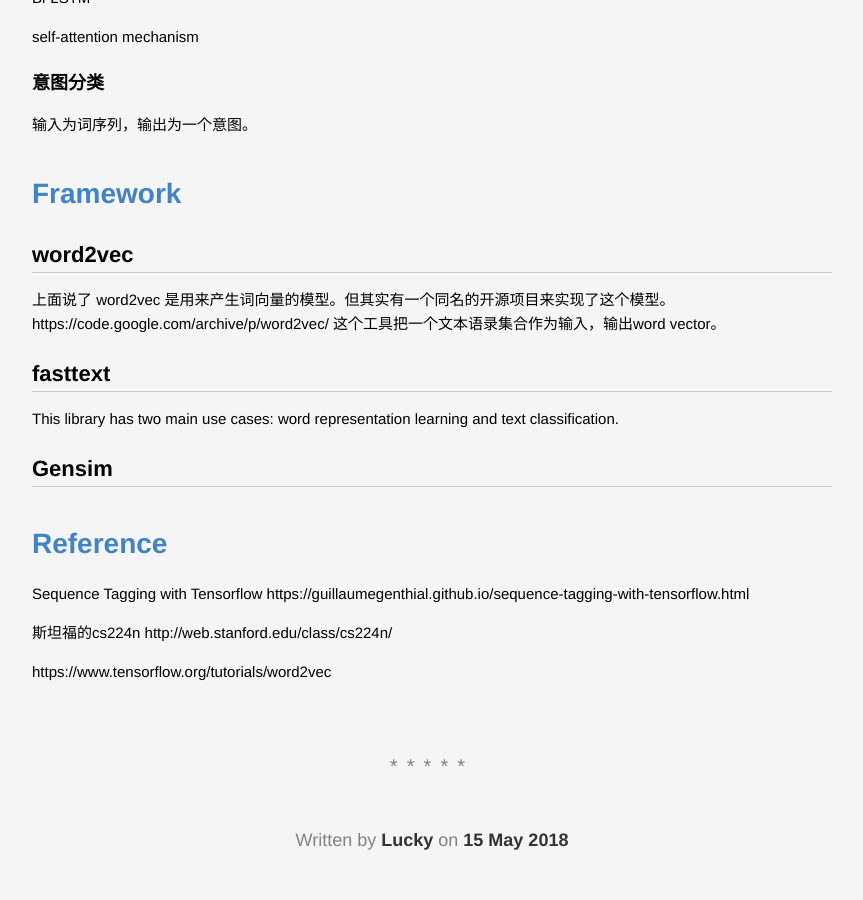
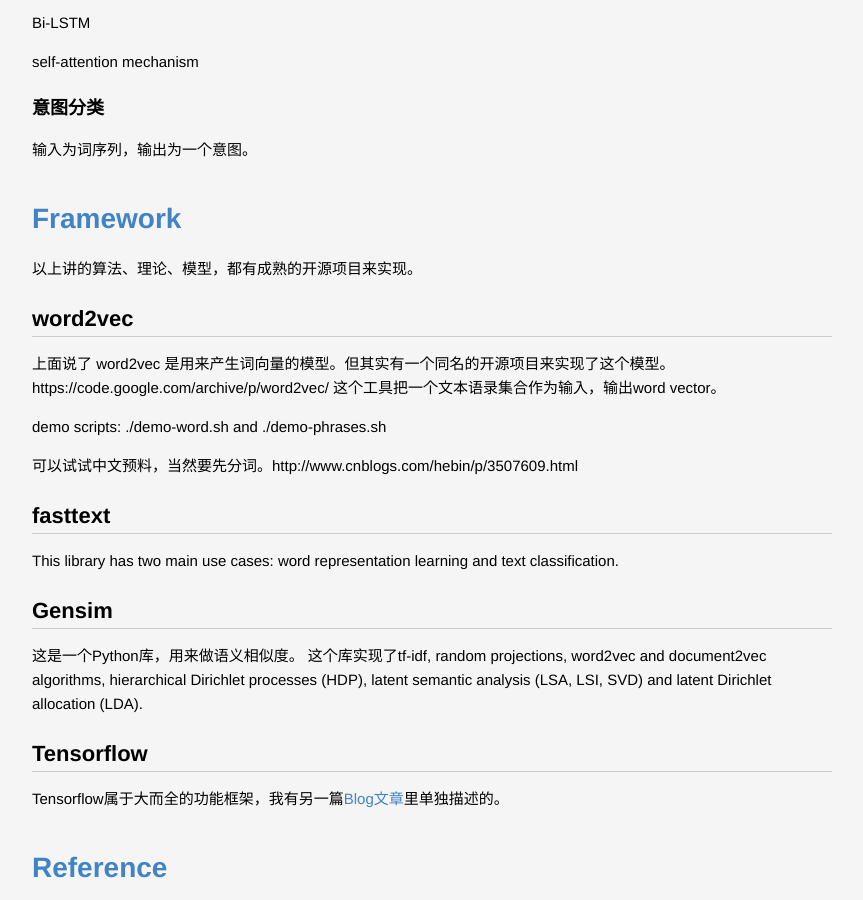
Before and after one commit to lucky521/blog, a Jekyll site: the page built from _posts/2018-05-15-nlp-using-machine-learning.markdown, in a window 1280 px wide and 900 px high, scrolled down 1504 px. Shown: the whole window, without its empty margins (208-1071 px from the left). Built offline with Jekyll 4.4.1, drawn with Linux system fonts in a browser that asks for light colours.

Commit message:
update blog

```diff
--- a/_posts/2018-03-25-boosting.markdown
+++ b/_posts/2018-03-25-boosting.markdown
@@ -93,10 +93,13 @@
 
 XGBoost在训练模型时有两类参数，Tree Booster Parameters和Task parameters。体现在API上就是train函数的第一个参数params就是Booster params，第二个参数dtrain是训练数据，从第三个参数开始就都是Task parameter，都有默认值。
 
-注意param这一项中的objective指明学习目标
+注意param这一项中的objective指明学习目标：
     reg:linear  线性回归模型
     binary:logistic    逻辑分类模型
     rank:pairwise  do ranking task by minimizing the pairwise loss
+注意task参数：
+    注意 n_estimators 是scikit-learn版本接口的参数！
+    num_round 控制booster的个数
 
 进行一次预测
 
--- a/_posts/2018-05-15-nlp-using-machine-learning.markdown
+++ b/_posts/2018-05-15-nlp-using-machine-learning.markdown
@@ -56,11 +56,17 @@
 
 # Framework
 
+以上讲的算法、理论、模型，都有成熟的开源项目来实现。
+
 ## word2vec
 
 上面说了 word2vec 是用来产生词向量的模型。但其实有一个同名的开源项目来实现了这个模型。
 https://code.google.com/archive/p/word2vec/
 这个工具把一个文本语录集合作为输入，输出word vector。
+
+demo scripts: ./demo-word.sh and ./demo-phrases.sh
+
+可以试试中文预料，当然要先分词。http://www.cnblogs.com/hebin/p/3507609.html
 
 
 ## fasttext
@@ -70,8 +76,13 @@
 
 ## Gensim
 
+这是一个Python库，用来做语义相似度。
+这个库实现了tf-idf, random projections, word2vec and document2vec algorithms, hierarchical Dirichlet processes (HDP), latent semantic analysis (LSA, LSI, SVD) and latent Dirichlet allocation (LDA).
 
 
+## Tensorflow
+
+Tensorflow属于大而全的功能框架，我有另一篇[Blog文章](https://lucky521.github.io/blog/design/2017/10/26/tensorflow.html)里单独描述的。
 
 
 # Reference
```
